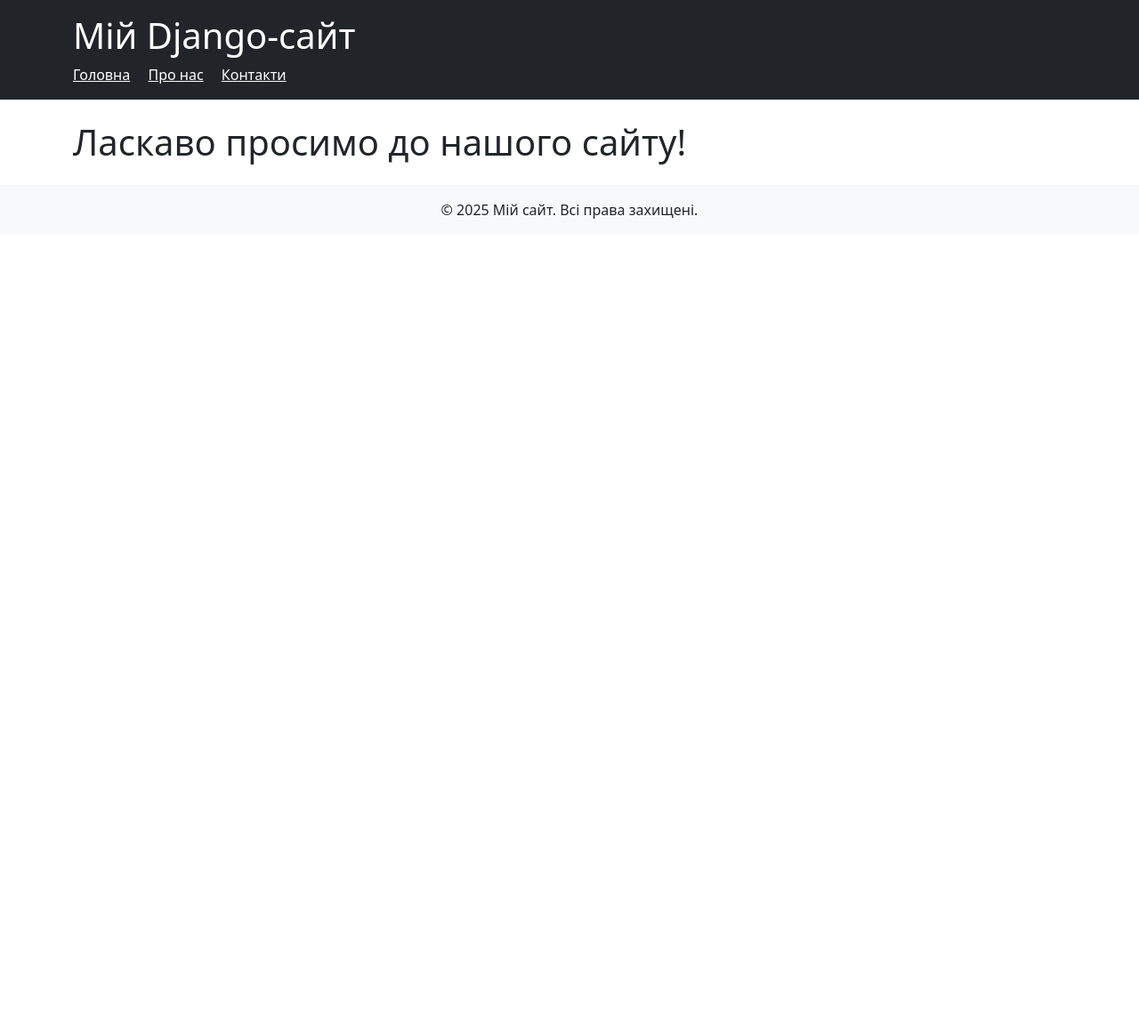
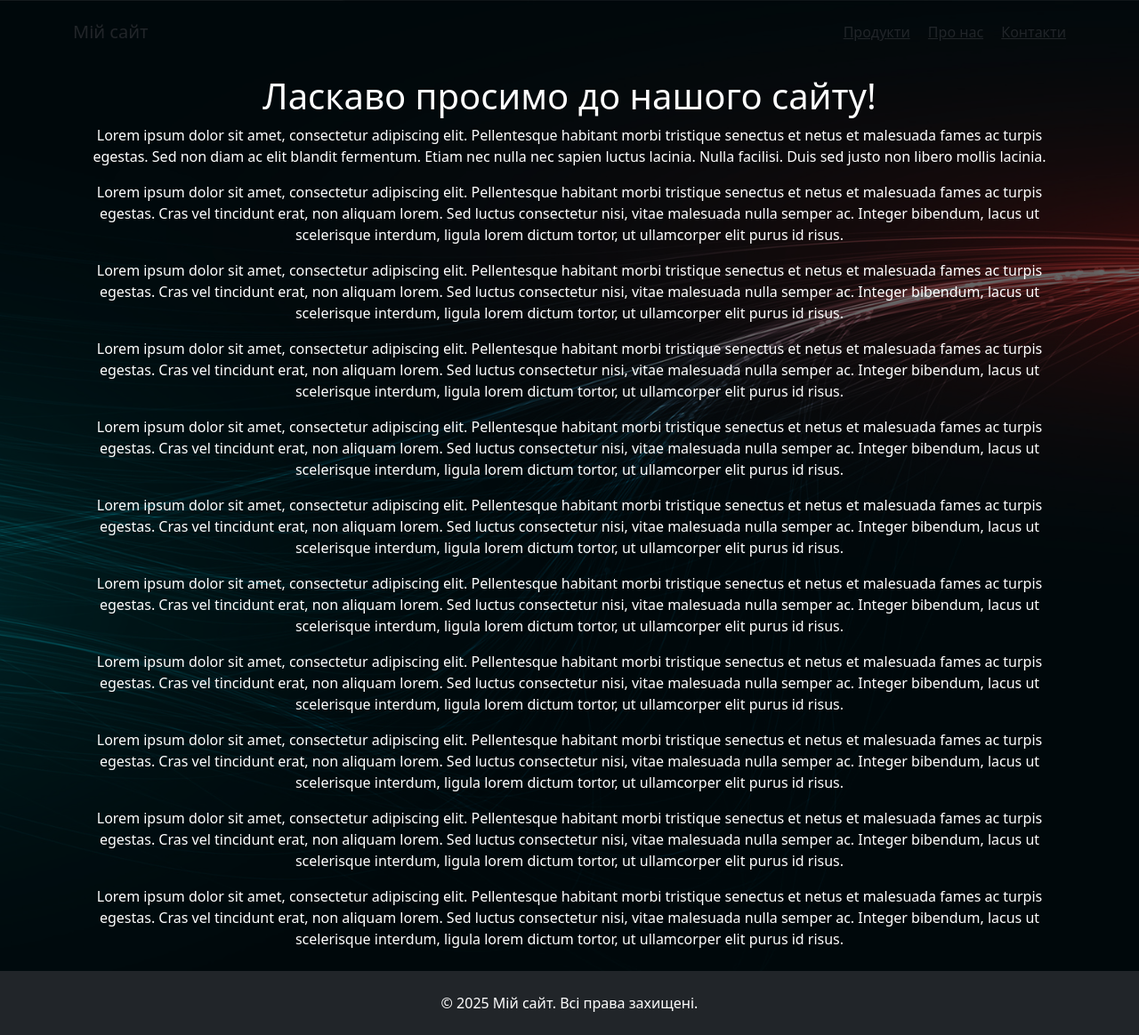
Before and after one commit to ArsenAltunyan-alt/ArsFormat, a Django app: page / in a window 1280 px wide. Shown: the whole page at 89% size. Before the commit the page ends 246 px from the top, so only its background shows below. Run offline with Django 5.2, Linux system fonts and the light colour scheme.

Commit message:
Update settings and templates for improved static file handling and layout enhancements
- Set STATIC_URL to '/static/' and added STATICFILES_DIRS in settings.py
- Added background image and styling for hero section in base.html
- Enhanced header with scroll effect and updated footer styling
- Expanded landing.html content with additional paragraphs

```diff
--- a/ars_format/settings.py
+++ b/ars_format/settings.py
@@ -115,8 +115,11 @@ USE_TZ = True
 # Static files (CSS, JavaScript, Images)
 # https://docs.djangoproject.com/en/5.2/howto/static-files/
 
-STATIC_URL = 'static/'
+STATIC_URL = '/static/'
 
+STATICFILES_DIRS = [
+    BASE_DIR / "static",
+]
 # Default primary key field type
 # https://docs.djangoproject.com/en/5.2/ref/settings/#default-auto-field
 
--- a/templates/base.html
+++ b/templates/base.html
@@ -7,32 +7,95 @@
     <title>{% block title %}Мій сайт{% endblock %}</title>
     <link href="https://cdn.jsdelivr.net/npm/bootstrap@5.3.3/dist/css/bootstrap.min.css" rel="stylesheet">
 </head>
-<body>
+<body class="d-flex flex-column min-vh-100">
 
-<!-- HEADER -->
-<header class="bg-dark text-white py-3">
-    <div class="container">
-        <h1 class="mb-0">Мій Django-сайт</h1>
-        <nav class="mt-2">
-            <a href="" class="text-white me-3">Головна</a>
-            <a href="" class="text-white me-3">Про нас</a>
-            <a href="" class="text-white">Контакти</a>
+<style>
+    header.blur-header {
+        position: fixed;
+        top: 0;
+        left: 0;
+        width: 100%;
+        z-index: 1030;
+        transition: background-color 0.3s ease, backdrop-filter 0.3s ease;
+        background-color: transparent;
+    }
+
+    header.scrolled {
+        background-color: transparent;
+        backdrop-filter: blur(10px);
+        -webkit-backdrop-filter: blur(10px);
+    }
+
+    .hero-section {
+        min-height: 100vh;
+        background-image: url("{% static 'img/background.jpg' %}");
+        background-size: cover;
+        background-position: center top;
+        background-repeat: no-repeat;
+        position: relative;
+        color: white;
+    }
+
+    .hero-overlay {
+        background: rgba(0, 0, 0, 0.6);
+        width: 100%;
+        height: 100%;
+        position: absolute;
+        top: 0;
+        left: 0;
+        z-index: 1;
+    }
+
+    .hero-content {
+        position: relative;
+        z-index: 2;
+        padding-top: 60px;
+        text-align: center;
+    }
+</style>
+
+<!-- ХЕДЕР -->
+<header class="blur-header py-4">
+    <div class="container d-flex justify-content-between align-items-center">
+        <h1 class="h5 mb-0">Мій сайт</h1>
+        <nav>
+            <a href="#" class="text-dark me-3">Продукти</a>
+            <a href="#" class="text-dark me-3">Про нас</a>
+            <a href="#" class="text-dark">Контакти</a>
         </nav>
     </div>
 </header>
 
-<main class="container my-4">
-    {% block content %}
-    {% endblock %}
-</main>
+<!-- HERO -->
+<div class="hero-section">
+    <div class="hero-overlay"></div>
+    <div class="container hero-content">
+        <main class="container my-4">
+            {% block content %}
+            {% endblock %}
+        </main>
+    </div>
+</div>
 
 <!-- FOOTER -->
-<footer class="bg-light text-center py-3 mt-auto">
+<footer class="bg-dark text-white text-center py-4 mt-auto">
     <div class="container">
         <p class="mb-0">&copy; {{ year|default:"2025" }} Мій сайт. Всі права захищені.</p>
     </div>
 </footer>
 
+<script>
+    // Додає клас "scrolled" до хедера при прокрутці
+    window.addEventListener('scroll', function () {
+        const header = document.querySelector('header');
+        if (window.scrollY > 50) {
+            header.classList.add('scrolled');
+        } else {
+            header.classList.remove('scrolled');
+        }
+    });
+</script>
+
 <script src="https://cdn.jsdelivr.net/npm/bootstrap@5.3.3/dist/js/bootstrap.bundle.min.js"></script>
 </body>
 </html>
--- a/templates/landing.html
+++ b/templates/landing.html
@@ -3,6 +3,22 @@
 {% block title %}Головна{% endblock %}
 
 {% block content %}
+
 <h1>Ласкаво просимо до нашого сайту!</h1>
 
+<p>
+    Lorem ipsum dolor sit amet, consectetur adipiscing elit. Pellentesque habitant morbi tristique senectus et netus
+    et malesuada fames ac turpis egestas. Sed non diam ac elit blandit fermentum. Etiam nec nulla nec sapien luctus
+    lacinia. Nulla facilisi. Duis sed justo non libero mollis lacinia.
+</p>
+
+{% for i in "1234567890"|make_list %}
+    <p>
+        Lorem ipsum dolor sit amet, consectetur adipiscing elit. Pellentesque habitant morbi tristique senectus
+        et netus et malesuada fames ac turpis egestas. Cras vel tincidunt erat, non aliquam lorem. Sed luctus
+        consectetur nisi, vitae malesuada nulla semper ac. Integer bibendum, lacus ut scelerisque interdum,
+        ligula lorem dictum tortor, ut ullamcorper elit purus id risus.
+    </p>
+{% endfor %}
+
 {% endblock %}
```
Also changed, not shown: static/img/background.jpg (added).
